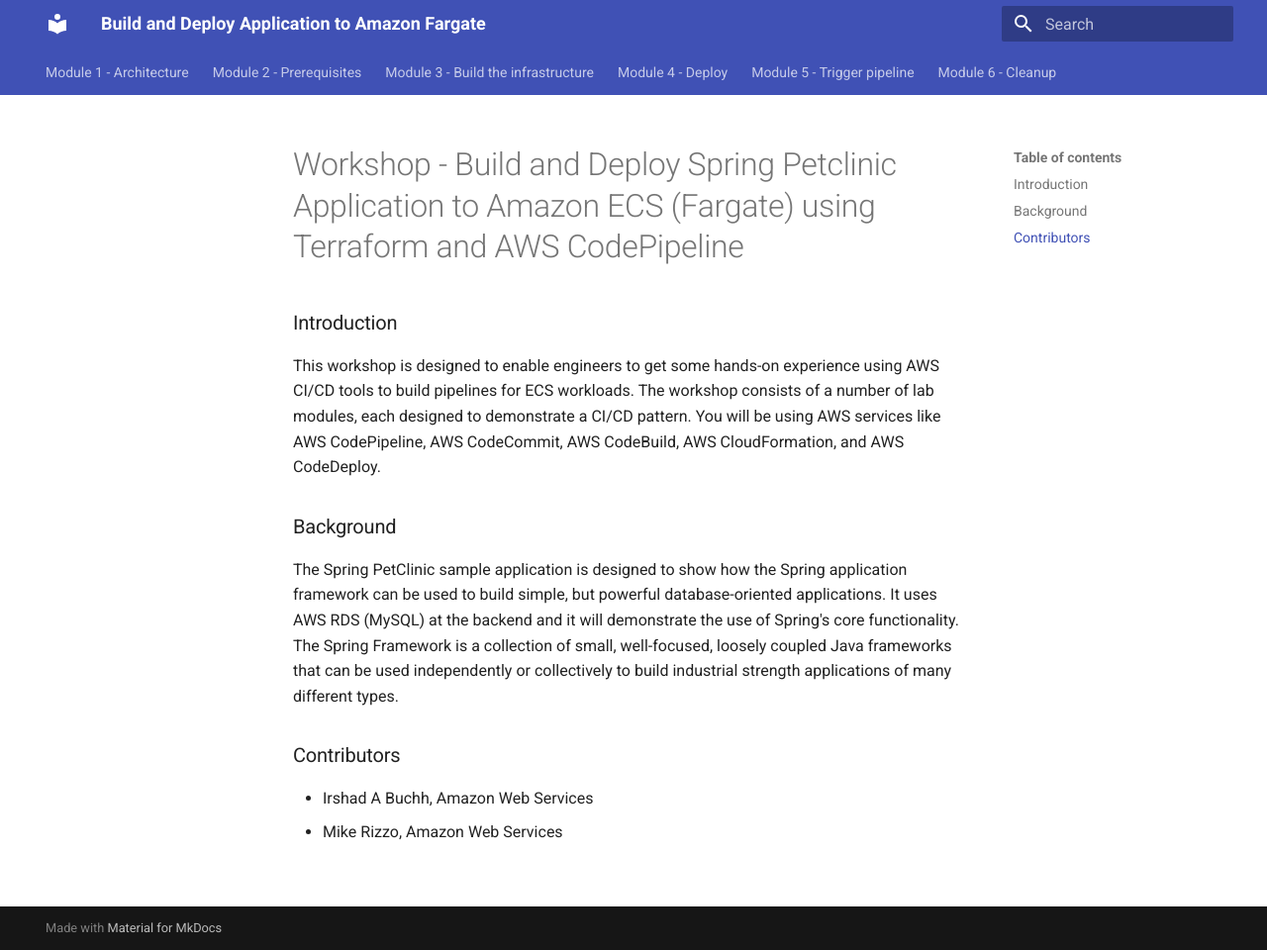
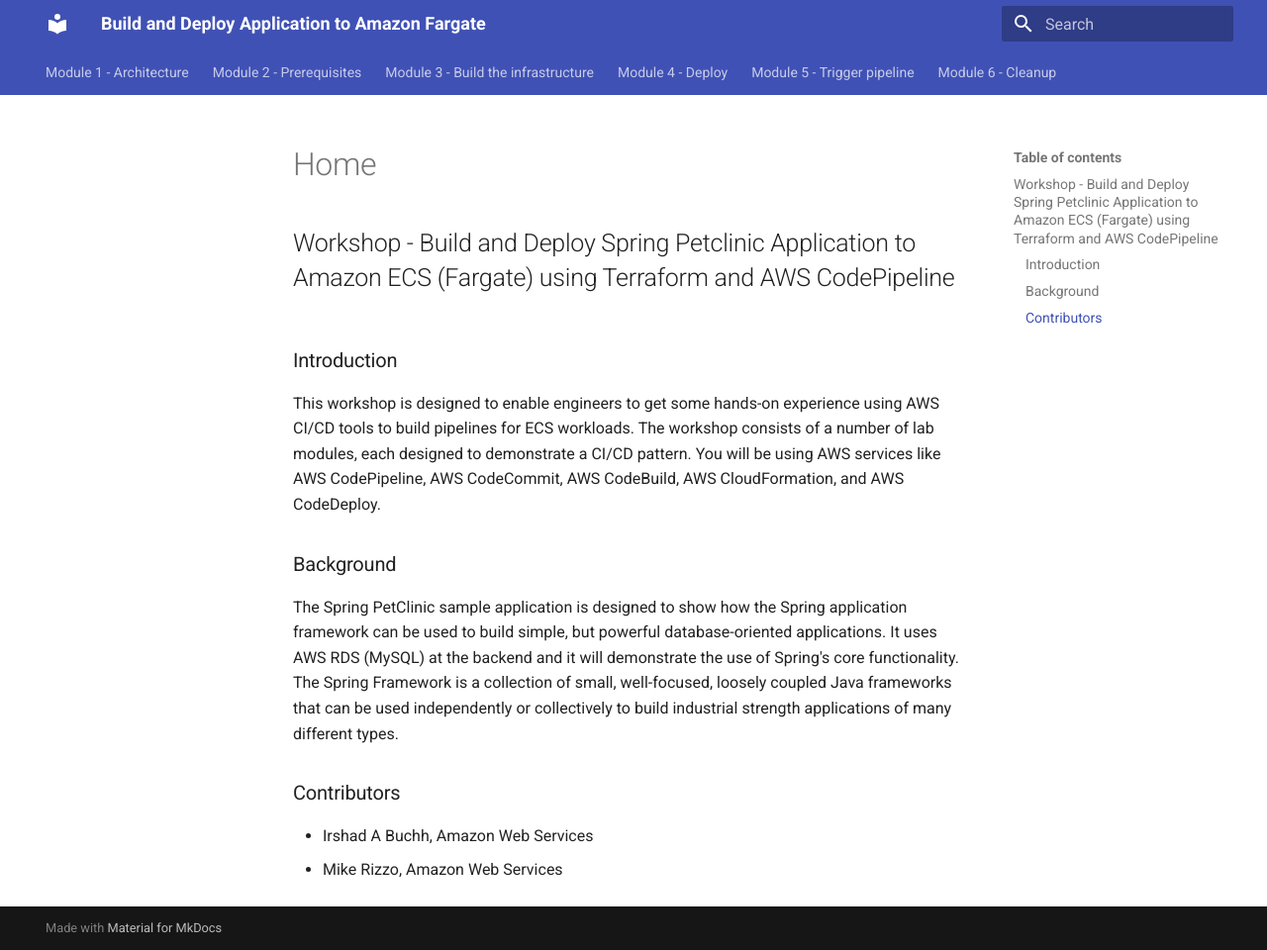
Before and after one commit to aws-samples/aws-ecs-cicd-terraform, an MkDocs documentation site: the page built from docs/index.md, in a window 1280 px wide and 960 px high. Shown: the whole window at 99% size. Built offline with MkDocs 1.6.1 and Material for MkDocs 9.7.7, drawn with Linux system fonts in a browser that asks for light colours; some web fonts are replaced.

Commit message:
Update index.md

```diff
--- a/docs/index.md
+++ b/docs/index.md
@@ -1,4 +1,4 @@
-# Workshop - Build and Deploy Spring Petclinic Application to Amazon ECS (Fargate) using Terraform and AWS CodePipeline
+## Workshop - Build and Deploy Spring Petclinic Application to Amazon ECS (Fargate) using Terraform and AWS CodePipeline
 
 ### Introduction
 This workshop is designed to enable engineers to get some hands-on experience using AWS CI/CD tools to build pipelines for ECS workloads. The workshop consists of a number of lab modules, each designed to demonstrate a CI/CD pattern. You will be using AWS services like AWS CodePipeline, AWS CodeCommit, AWS CodeBuild, AWS CloudFormation, and AWS CodeDeploy.
```
